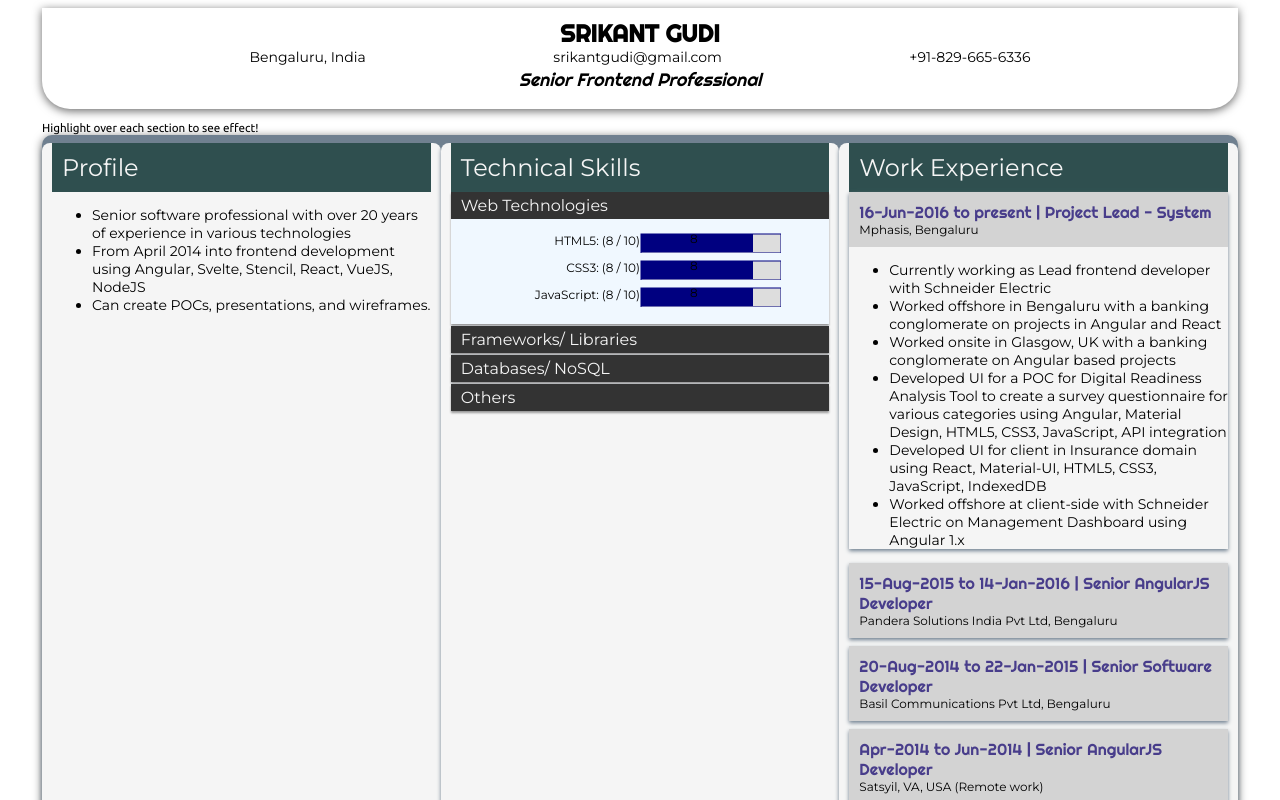
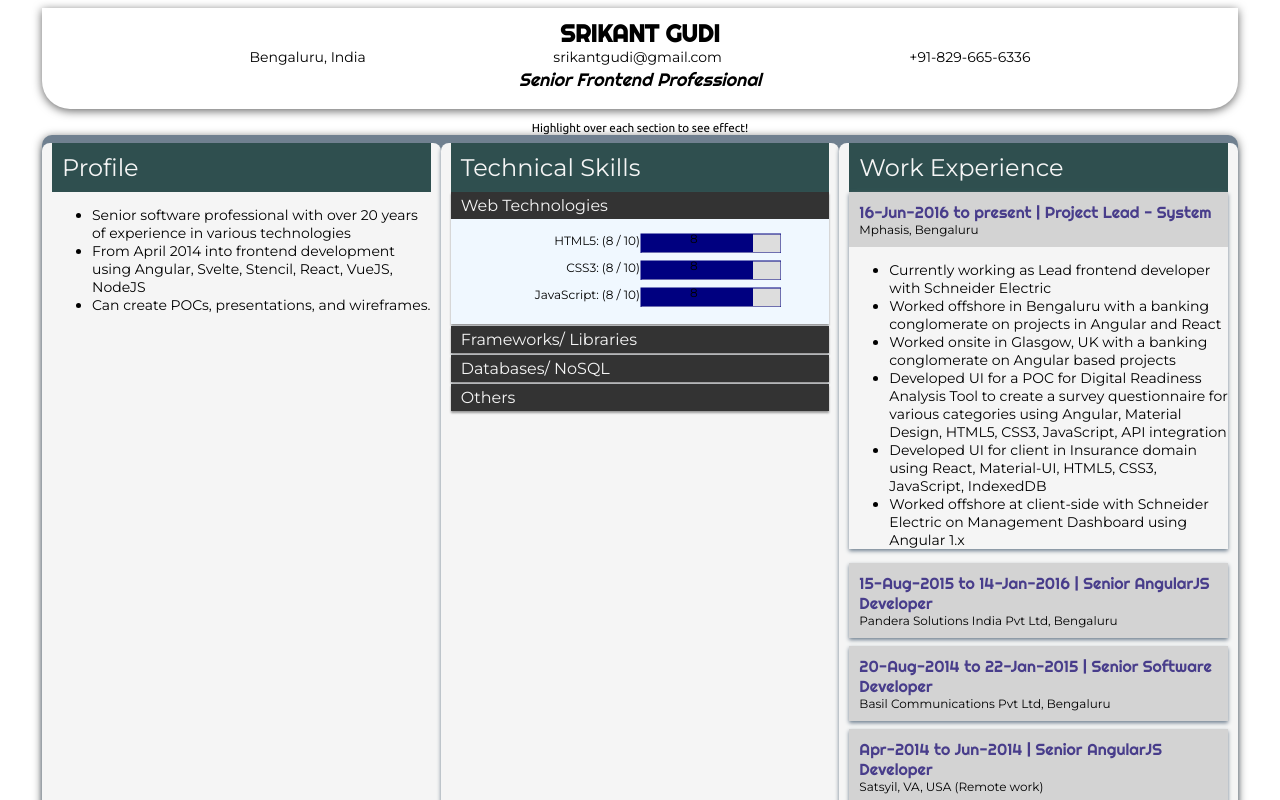
Before and after one commit to srikantgudi/srikantgudi.github.io, a Svelte app: page / in a window 1280 px wide. Shown: the top 800 px of the page. Built offline with nearby package versions, Linux system fonts and the light colour scheme.

Commit message:
Aligned the 'note' class to center.

```diff
--- a/public/global.css
+++ b/public/global.css
@@ -43,6 +43,9 @@ body {
   text-transform: uppercase;
   font-weight: 600;
   font-family: Righteous;
+}
+.note {
+  text-align: center;
 }
 .pos {
   font-size: 18px;
```
